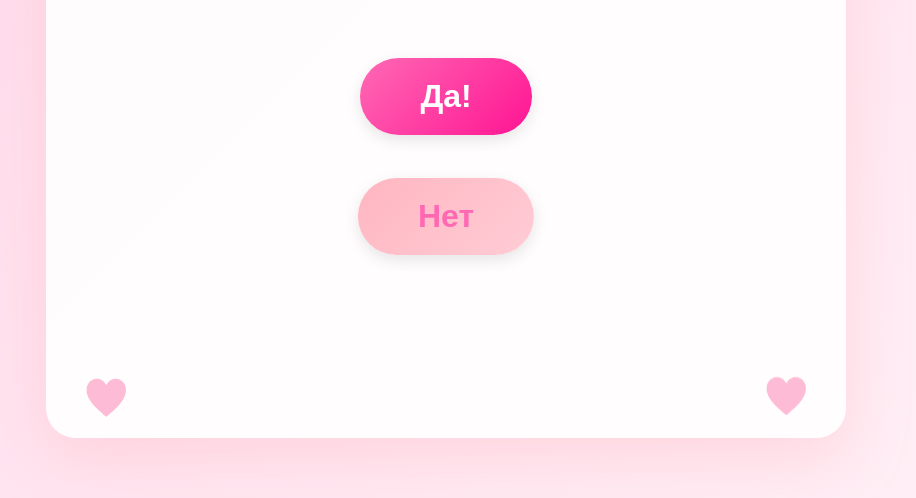
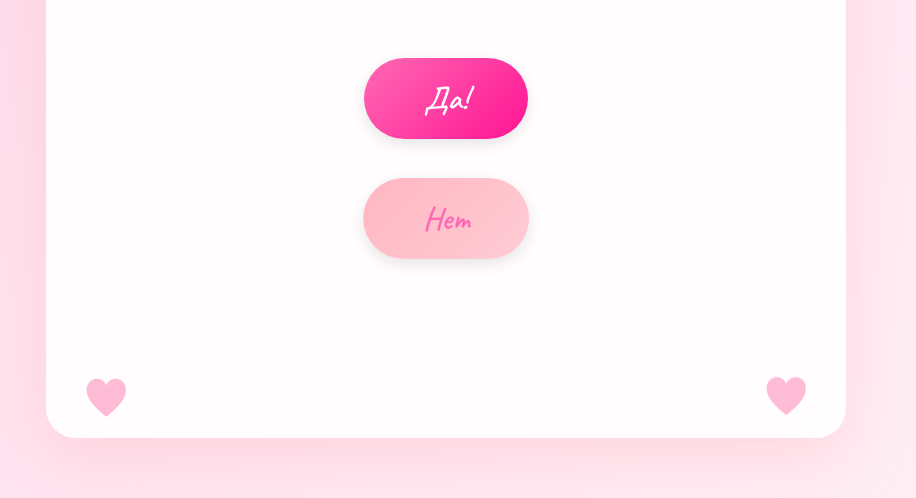
Before and after one commit to oxbi/valentine-mila, a plain HTML site: page index.html in a window 1280 px wide. Both pictures are taken after a click on the element 640 px from the left and 400 px from the top of the page. Shown: the part 302-800 px from the top of the page, without its empty margins (194-1110 px from the left). Drawn offline with Linux system fonts and the light colour scheme.

Commit message:
Update index.html

```diff
--- a/index.html
+++ b/index.html
@@ -210,7 +210,7 @@
       }
 
       button {
-        font-family: "Quicksand", sans-serif;
+        font-family: "Caveat", cursive;
         font-size: 2em;
         padding: 20px 60px;
         border: none;
```
